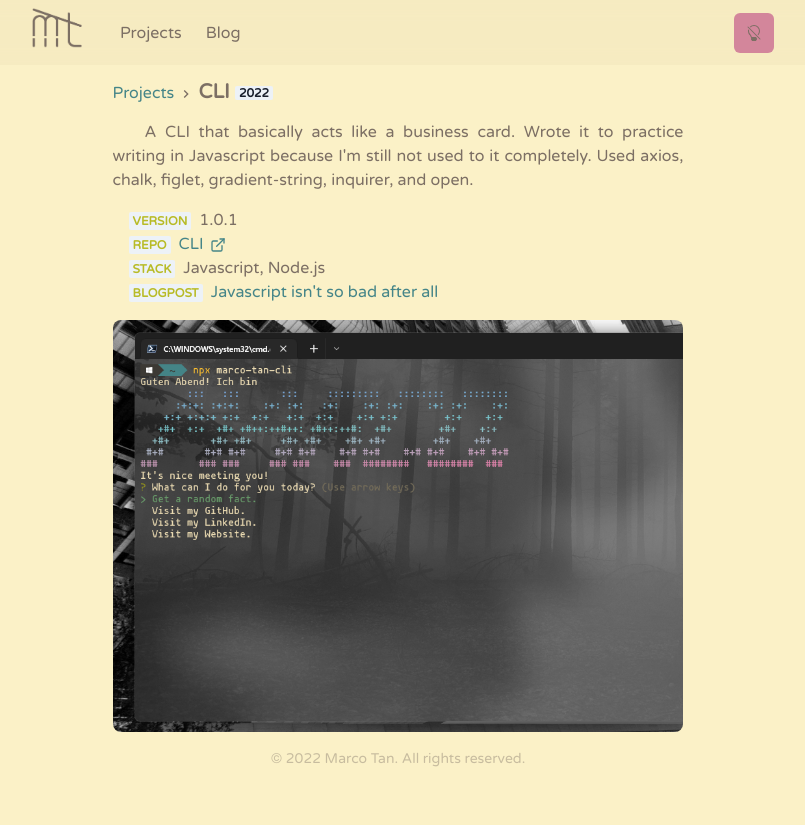
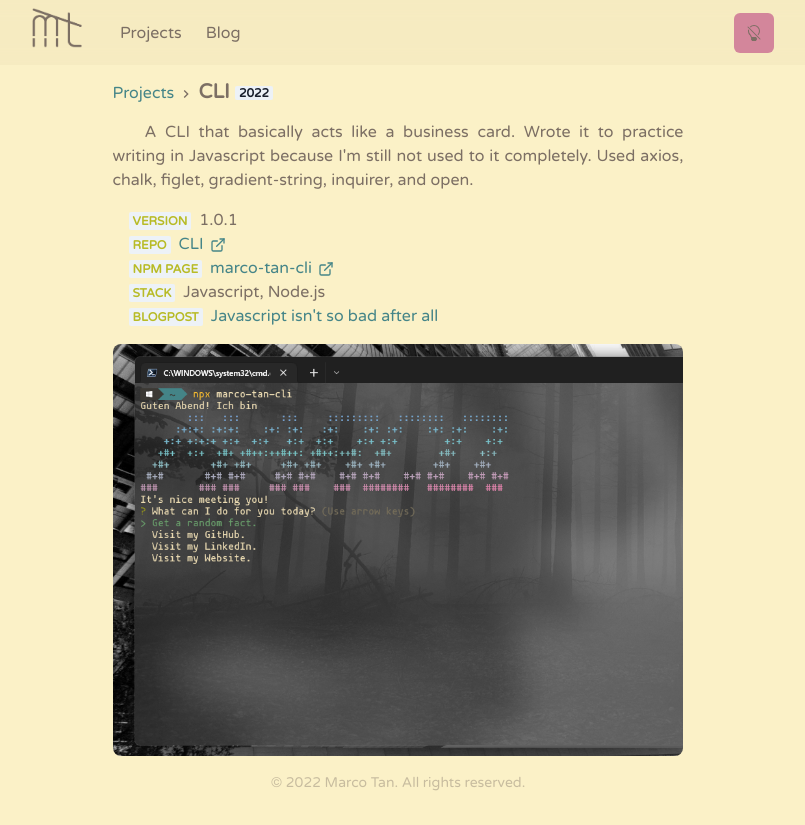
Before and after one commit to IonicArgon/web-v2, a Next.js app: page /projects/cli in a window 1280 px wide. Shown: the whole page, without its empty margins (242-1047 px from the left). Before the commit the page ends 801 px from the top, so only its background shows below. Built offline with nearby package versions, Linux system fonts and the light colour scheme.

Commit message:
forgot the npm package page

```diff
--- a/src/pages/projects/cli.js
+++ b/src/pages/projects/cli.js
@@ -1,10 +1,4 @@
-import {
-  Badge,
-  Container,
-  Link,
-  List,
-  ListItem,
-} from "@chakra-ui/react";
+import { Badge, Container, Link, List, ListItem } from "@chakra-ui/react";
 import NextLink from "next/link";
 import { ExternalLinkIcon } from "@chakra-ui/icons";
 import { Title, ProjectImage, ProjectMeta } from "../../components/project";
@@ -37,6 +31,12 @@ const Project = () => {
             </Link>
           </ListItem>
           <ListItem>
+            <ProjectMeta>NPM Page</ProjectMeta>
+            <Link href="https://www.npmjs.com/package/marco-tan-cli" isExternal>
+              marco-tan-cli <ExternalLinkIcon mx="2px" />
+            </Link>
+          </ListItem>
+          <ListItem>
             <ProjectMeta>Stack</ProjectMeta>
             Javascript, Node.js
           </ListItem>
```
